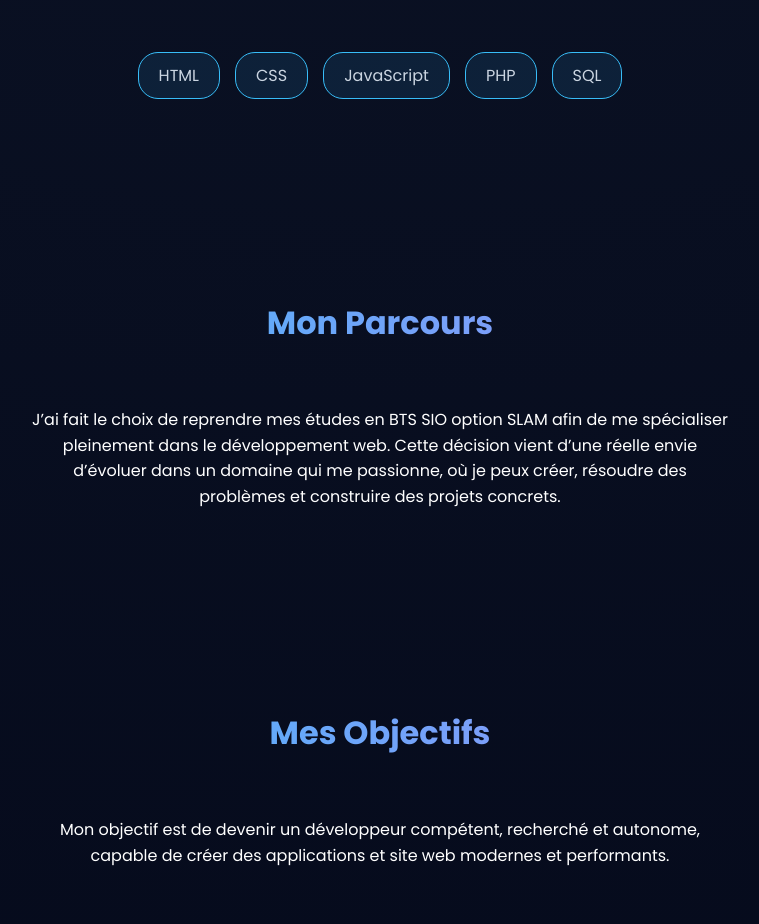
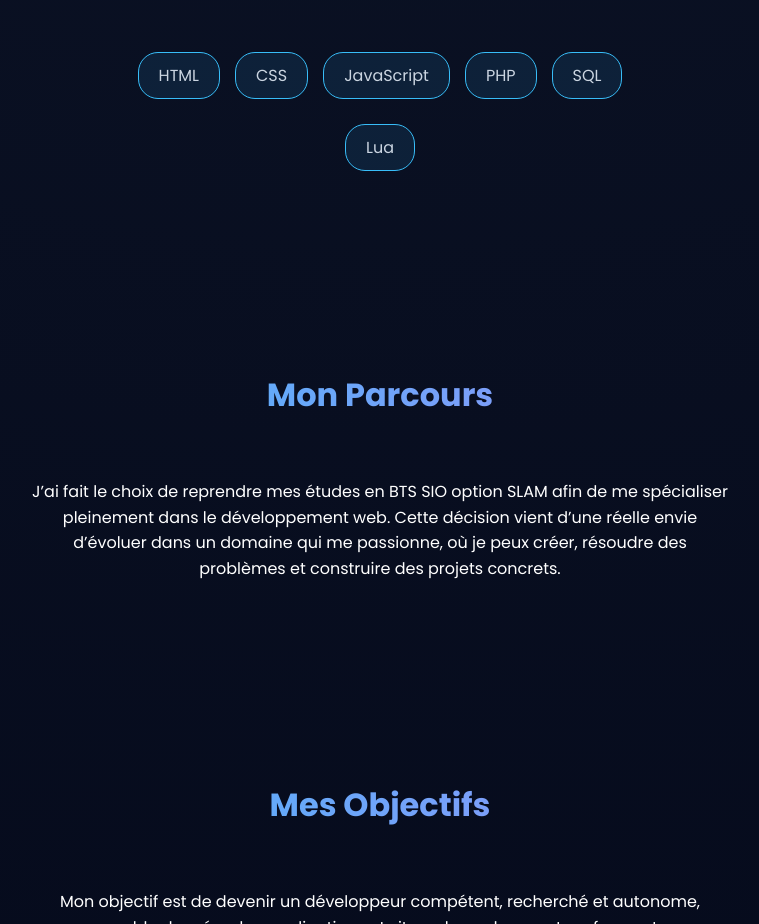
Before and after one commit to redwan-bnk/Mon-Portfolio, a plain HTML site: page index.html in a window 1280 px wide. Shown: the part 1420-2344 px from the top of the page, without its empty margins (260-1019 px from the left). Drawn offline with Linux system fonts and the light colour scheme.

Commit message:
Add Lua skill section to index.html

```diff
--- a/index.html
+++ b/index.html
@@ -224,6 +224,10 @@
     <div class="skill">PHP</div>
     <div class="skill">SQL</div>
   </div>
+   <br>
+  <div class="skills">
+    <div class="skill1">Lua</div>
+  </div>
 </section>
 
 <section id="about">
```
